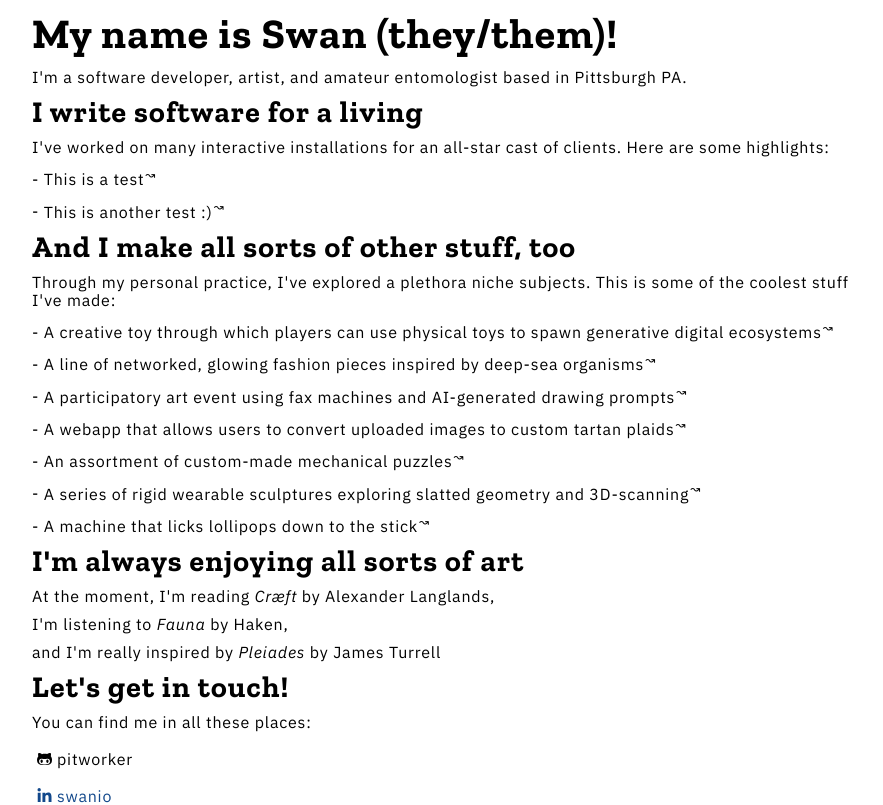
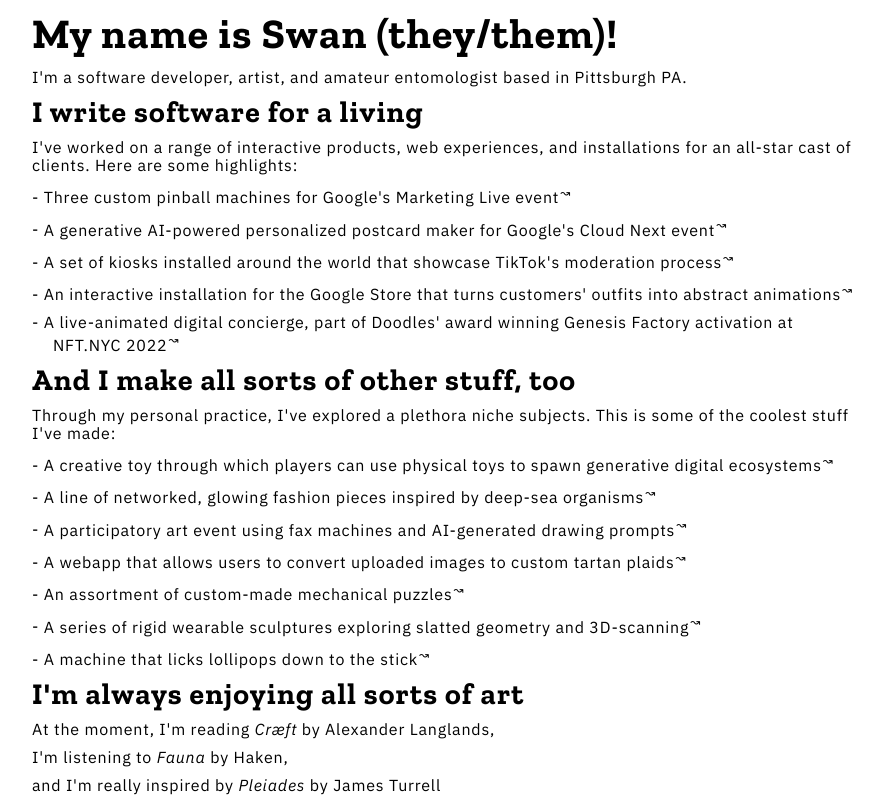
Before and after one commit to pitworker/portfolio, a React (Create React App) app: page / in a window 1280 px wide. Shown: the top 805 px of the page, without its empty margins (193-1076 px from the left). Built offline with nearby package versions, Linux system fonts and the light colour scheme.

Commit message:
Rewording professional section intro

```diff
--- a/package.json
+++ b/package.json
@@ -25,6 +25,7 @@
   },
   "scripts": {
     "start": "react-scripts start",
+    "grok": "PORT=4040 react-scripts start",
     "build": "react-scripts build",
     "test": "react-scripts test",
     "eject": "react-scripts eject"
--- a/src/content/content.json
+++ b/src/content/content.json
@@ -43,15 +43,33 @@
       "category": "personal"
     },
     {
-      "id": "test1",
-      "title": "Test 1",
-      "description": "This is a test",
+      "id": "gml-pinball",
+      "title": "Google Marketing Live Pinball",
+      "description": "Three custom pinball machines for Google's Marketing Live event",
       "category": "professional"
     },
     {
-      "id": "test2",
-      "title": "Test 2",
-      "description": "This is another test :)",
+      "id": "ai-postcards",
+      "title": "Cloud AI Postcards",
+      "description": "A generative AI-powered personalized postcard maker for Google's Cloud Next event",
+      "category": "professional"
+    },
+    {
+      "id": "moderation-workstation",
+      "title": "Moderation Workstation",
+      "description": "A set of kiosks installed around the world that showcase TikTok's moderation process",
+      "category": "professional"
+    },
+    {
+      "id": "woogle",
+      "title": "The Woogle Maker",
+      "description": "An interactive installation for the Google Store that turns customers' outfits into abstract animations",
+      "category": "professional"
+    },
+    {
+      "id": "doodles-concierge",
+      "title": "Doodles Concierge @ NFT.NYC",
+      "description": "A live-animated digital concierge, part of Doodles' award winning Genesis Factory activation at NFT.NYC 2022",
       "category": "professional"
     }
   ],
--- a/src/pages/MainContent.js
+++ b/src/pages/MainContent.js
@@ -32,8 +32,9 @@
           </p>
           <h2> I write software for a living </h2>
           <p>
-            I've worked on many interactive installations for an all-star cast
-            of clients. Here are some highlights:
+            I've worked on a range of interactive products, web experiences, and
+            installations for an all-star cast of clients.
+            Here are some highlights:
           </p>
           <ul> {
             content.work.filter((workItem) =>
```
